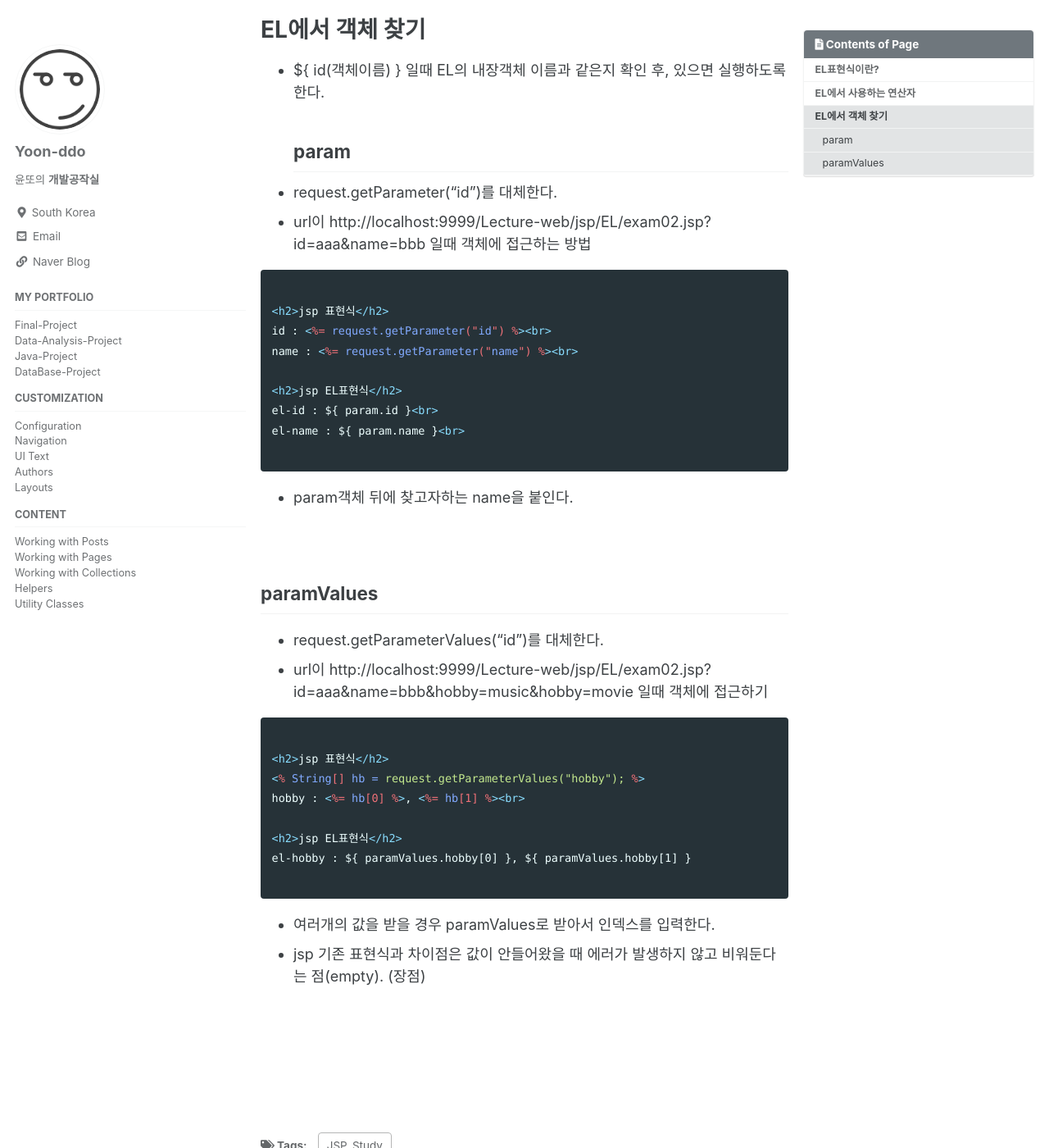
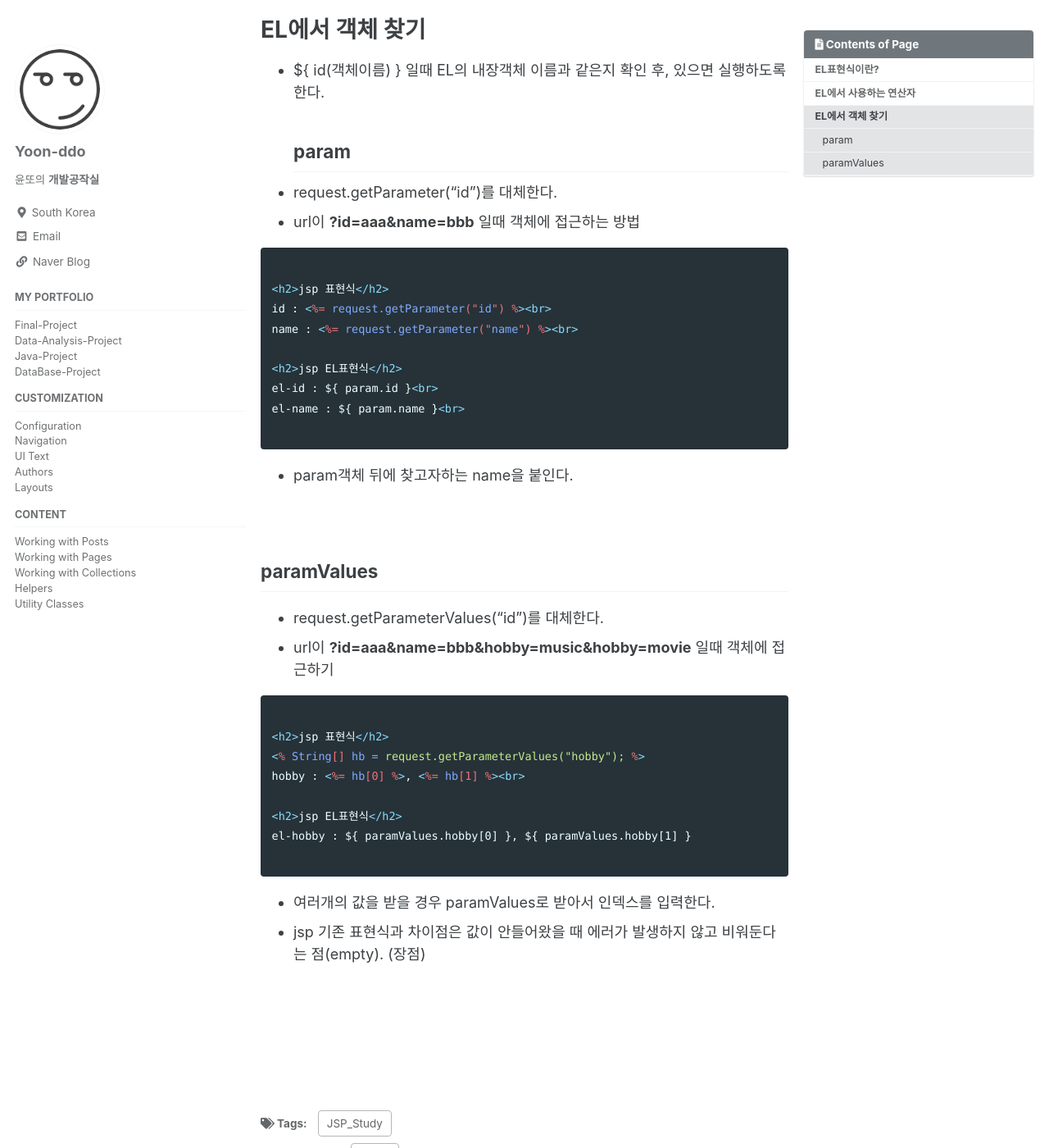
Before and after one commit to Yoon-ddo/Yoon-ddo.github.io, a Jekyll site: the page built from _posts/2021-06-23-JSP의 EL표현식.md, in a window 1280 px wide and 1400 px high, scrolled down 1244 px. Shown: the whole window at 82% size. Built offline with Jekyll 4.4.1, drawn with Linux system fonts in a browser that asks for light colours; cached includes are drawn as plain includes; part of the change alters nothing that is shown.

Commit message:
Update 2021-06-23-JSP의 EL표현식.md

```diff
--- a/_posts/2021-06-23-JSP의 EL표현식.md
+++ b/_posts/2021-06-23-JSP의 EL표현식.md
@@ -45,7 +45,7 @@ $ { expr }
 * ${ id(객체이름) } 일때 EL의 내장객체 이름과 같은지 확인 후, 있으면 실행하도록 한다.
 ## param
 * request.getParameter("id")를 대체한다.
-* url이 http://localhost:9999/Lecture-web/jsp/EL/exam02.jsp?id=aaa&name=bbb 일때 객체에 접근하는 방법
+* url이 **?id=aaa&name=bbb** 일때 객체에 접근하는 방법
 
 ~~~html
 
@@ -65,7 +65,7 @@ el-name : ${ param.name }<br>
 
 ## paramValues
 * request.getParameterValues("id")를 대체한다.
-* url이 http://localhost:9999/Lecture-web/jsp/EL/exam02.jsp?id=aaa&name=bbb&hobby=music&hobby=movie 일때 객체에 접근하기
+* url이 **?id=aaa&name=bbb&hobby=music&hobby=movie** 일때 객체에 접근하기
 
 ~~~html
 
```
